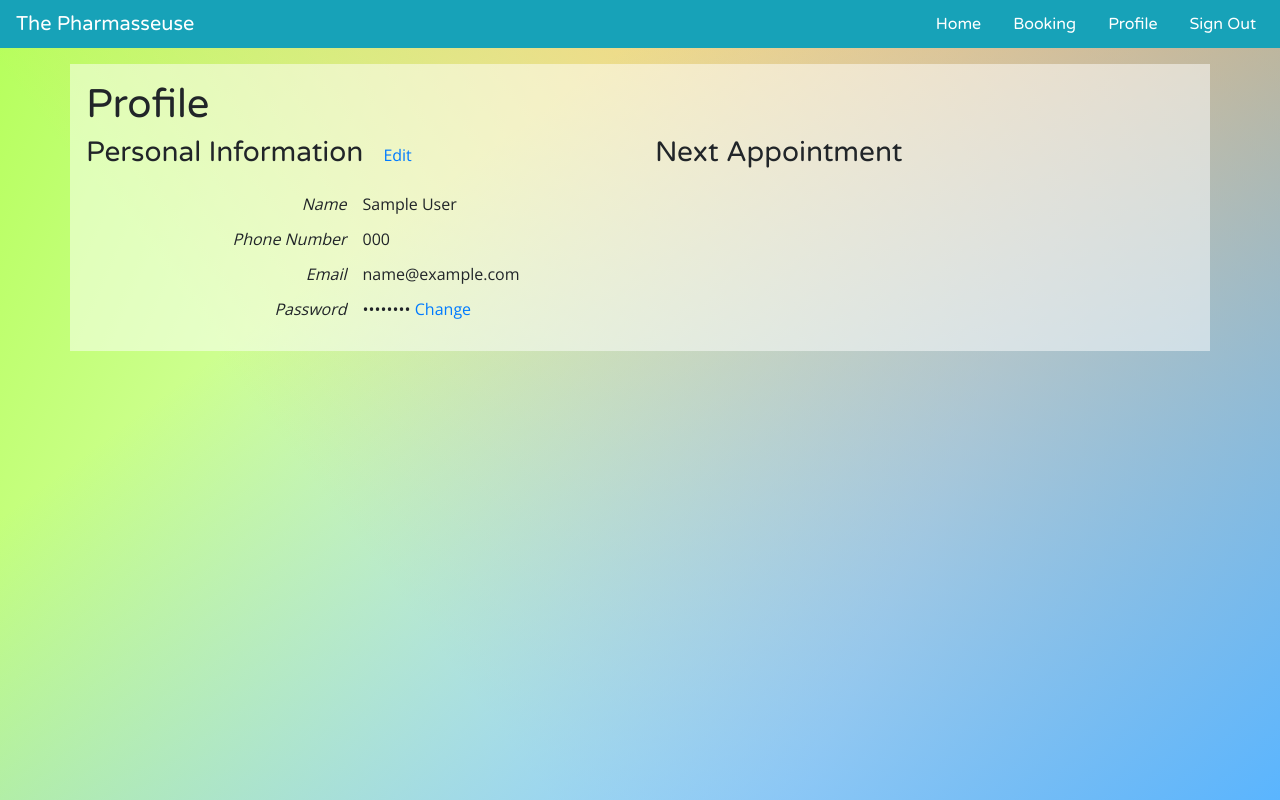
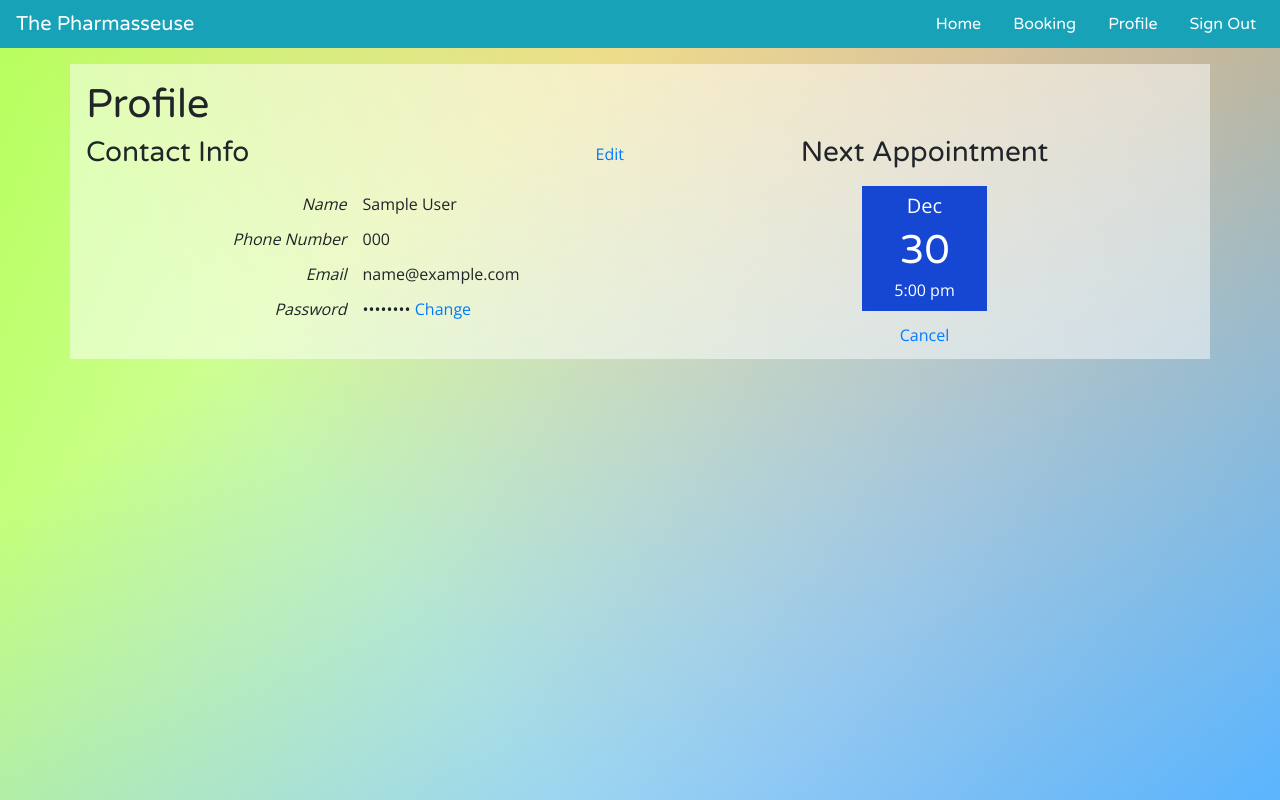
Before and after one commit to McCarthyCode/Pharmasseuse, a Django app: template users/templates/users/index.html in a window 1280 px wide. Run offline with Django 3.2, Linux system fonts and the light colour scheme; the template is opened without the code that fills it: values that come from a table or form of the project are taken from there, others are empty; tables that the repository leaves empty hold one stand-in row (values such as "Sample post"); some libraries are stand-ins or nearby versions.

Commit message:
Made minor HTML/CSS changes to profile page

```diff
--- a/users/static/users/css/style.css
+++ b/users/static/users/css/style.css
@@ -58,7 +58,9 @@ input[type=submit] {
 }
 
 .edit {
-  padding-left: 1em;
+  position: absolute;
+  top: 10px;
+  right: 1rem;
   font-family: 'Open Sans', Helvetica, Arial, sans-serif;
 }
 
@@ -84,3 +86,17 @@ input[type=submit] {
   font-style: italic;
   padding-right: 1px;
 }
+
+.next-appointment {
+  font-family: 'Open Sans', Helvetica, Arial, sans-serif;
+  text-align: center;
+}
+
+.appointment {
+  width: 125px;
+  height: 125px;
+  margin: 1rem auto;
+  padding: 0.5rem;
+  color: white;
+  background-color: #1647d2;
+}
--- a/users/templates/users/index.html
+++ b/users/templates/users/index.html
@@ -60,7 +60,7 @@
     <div class="row">
       <div class="col-12 col-md-6">
         <div class="contact-header">
-          <h3 class="h3">Personal Information</h3>
+          <h3 class="h3">Contact Info</h3>
           <div class="edit">
             <a href="#">Edit</a>
           </div>
@@ -76,8 +76,14 @@
           <div>&bull;&bull;&bull;&bull;&bull;&bull;&bull;&bull; <a href="#">Change</a></div>
         </div>
       </div>
-      <div class="col-12 col-md-6">
+      <div class="col-12 col-md-6 next-appointment">
         <h3 class="h3">Next Appointment</h3>
+        <div class="appointment">
+          <h5 class="h5">Dec</h5>
+          <h1 class="h1">30</h1>
+          <p>5:00 pm</p>
+        </div>
+        <a href="#">Cancel</a>
       </div>
     </div>
     {% endif %}
```
